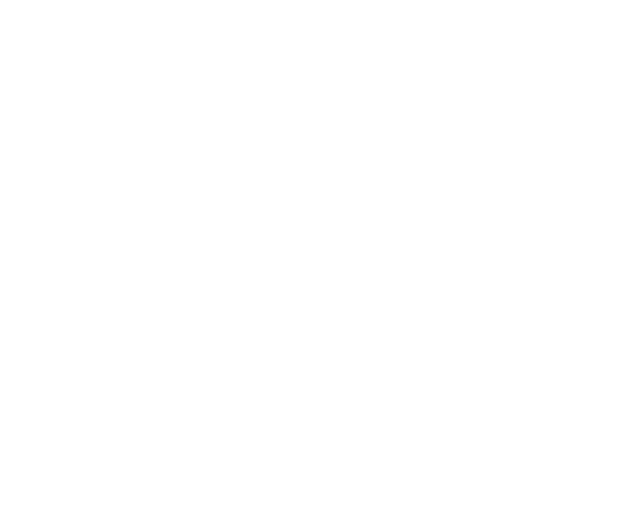
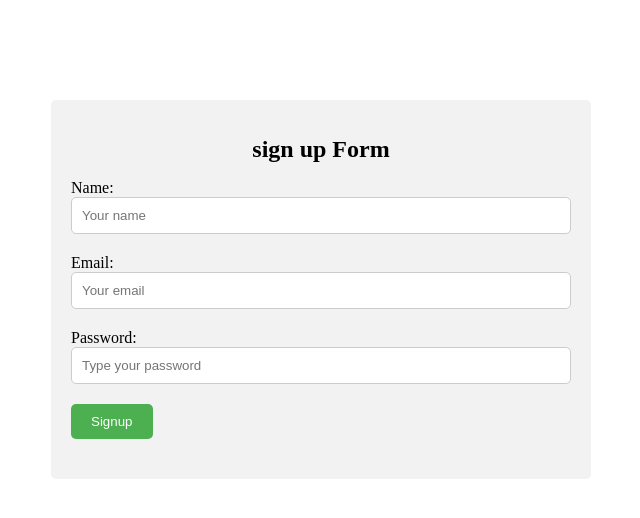
Before and after one commit to Devmdmainuddin/html_login_signup_form, a plain HTML site: page index.html in a window 1280 px wide. Shown: the whole page, without its empty margins (319-959 px from the left). Drawn offline with Linux system fonts and the light colour scheme.

Commit message:
form design

```diff
--- a/css/style.css
+++ b/css/style.css
@@ -0,0 +1,76 @@
+* {
+    margin: 0;
+    padding: 0;
+    box-sizing: border-box,
+}
+
+.form {
+    margin-top: 100px;
+    display: flex;
+    justify-content: center;
+    align-items: center;
+}
+
+.form h2 {
+    text-align: center;
+    font-size: 24px;
+    margin: 16px 0;
+    ;
+}
+
+.userform {
+    width: 500px;
+    padding: 20px;
+    background-color: #f2f2f2;
+    border-radius: 5px;
+}
+
+.form-group {
+    display: flex;
+    flex-direction: column;
+    position: relative;
+    margin-bottom: 20px;
+}
+
+
+#nameerror {
+    position: absolute;
+    bottom: -18px;
+    color: red;
+
+}
+#emailerror {
+    position: absolute;
+    bottom: -18px;
+    color: red;
+
+}
+
+input {
+    padding: 10px;
+    border-radius: 5px;
+    border: 1px solid #ccc;
+    outline: none;
+    transition: all 0.4s ;
+
+
+}
+input:hover{
+    border-color:#4CAF50
+}
+.showdiv{
+    margin-top: 20px;
+}
+
+
+
+button{
+    padding: 10px 20px;
+    background-color: #4CAF50;
+    color: white;
+    border: none;
+    border-radius: 5px;
+    cursor: pointer;
+    outline: none;
+    text-transform: capitalize;
+}
--- a/index.html
+++ b/index.html
@@ -4,8 +4,36 @@
     <meta charset="UTF-8">
     <meta name="viewport" content="width=device-width, initial-scale=1.0">
     <title>Document</title>
+    <link rel="stylesheet" href="css/style.css">
 </head>
 <body>
+    <div class="form">
+        <div action="" class="userform">
+            <h2>sign up Form</h2>
+            <div class="form-group">
+                <label for="name">Name:</label>
+                <input type="text" id="name" name="name" placeholder="Your name">
+                <p id="nameerror"></p>
+            </div>
+            <div class="form-group">
+                <label for="email">Email:</label>
+                <input type="email" id="email" name="email" placeholder="Your email">
+                <p id="emailerror"></p>
+            </div>
+            <div class="form-group">
+                <label for="password">Password:</label>
+                <input type="password" id="password" name="password" placeholder="Type your password">
+            </div>
 
+            <button onclick="addData()">signup</button>
+
+
+            <div class="showdiv">
+                <p id="show"></p>
+            </div>
+        </div>
+    </div>
+
+    <script src="js/main.js"></script>
 </body>
 </html>
```
